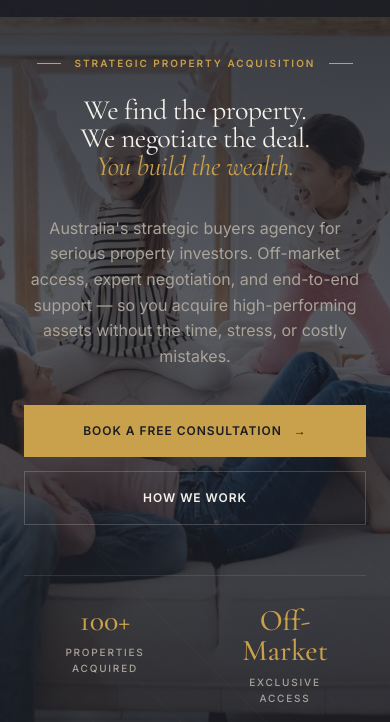
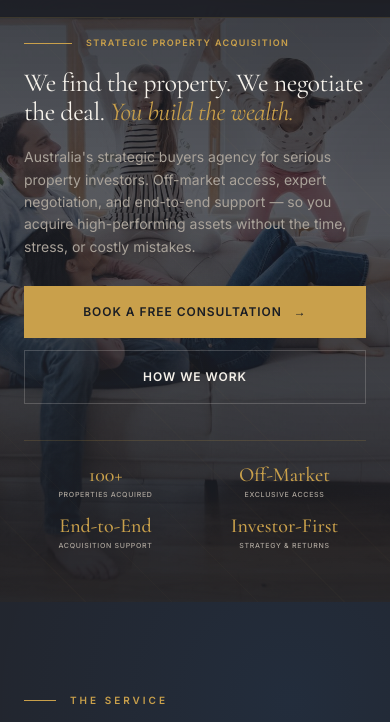
Before and after one commit to Nick64/buyers-agent, a plain HTML site: page index.html in a window 390 px wide. Shown: the part 75-797 px from the top of the page. Drawn offline with nearby package versions, Linux system fonts and the light colour scheme.

Commit message:
Add files via upload

```diff
--- a/index.html
+++ b/index.html
@@ -152,20 +152,20 @@ nav .container{display:flex;align-items:center;justify-content:space-between}
 }
 /* Dark overlay tuned for this bright family image */
 .hero::before{
-  content:'';position:absolute;inset:0;
+  content:'';position:absolute;inset:0;z-index:1;
   background:
     linear-gradient(180deg, rgba(26,29,36,0.88) 0%, rgba(26,29,36,0.72) 40%, rgba(26,29,36,0.92) 100%),
     radial-gradient(ellipse at 20% 80%, rgba(201,160,75,0.12), transparent 50%);
 }
 .hero::after{
-  content:'';position:absolute;inset:0;
+  content:'';position:absolute;inset:0;z-index:1;
   background-image:
     repeating-linear-gradient(45deg,
       transparent, transparent 60px,
       rgba(201,160,75,0.02) 60px, rgba(201,160,75,0.02) 61px);
   pointer-events:none;
 }
-.hero-content{position:relative;z-index:2;max-width:920px}
+.hero-content{position:relative;z-index:3;max-width:920px;text-align:center;margin:0 auto}
 .hero-eyebrow{
   display:inline-flex;align-items:center;gap:14px;
   font-size:11px;letter-spacing:0.3em;text-transform:uppercase;
@@ -198,7 +198,6 @@ h1.hero-title .accent{
   line-height:1.6;
   opacity:0;animation:fadeUp 1s .45s forwards;
 }
-.hero-content{text-align:center;margin:0 auto}
 .hero-ctas{
   display:flex;gap:20px;justify-content:center;flex-wrap:wrap;
   opacity:0;animation:fadeUp 1s .65s forwards;
@@ -235,7 +234,6 @@ h1.hero-title .accent{
   border-top:1px solid var(--line);
   opacity:0;animation:fadeUp 1s .85s forwards;
 }
-@media(max-width:768px){.hero-stats{grid-template-columns:repeat(2,1fr);gap:32px;margin-top:60px}}
 .hero-stat{text-align:center;padding:0 20px}
 .hero-stat-num{
   font-family:'Cormorant Garamond',serif;
@@ -577,17 +575,61 @@ body.modal-open{overflow:hidden}
 
 /* ================ MOBILE RESPONSIVE ================ */
 @media(max-width:768px){
-  /* Hero */
-  .hero{min-height:auto;padding:120px 0 60px}
-  h1.hero-title{font-size:clamp(32px, 9vw, 48px)}
-  .hero-sub{font-size:16px;margin-bottom:36px}
-  .hero-ctas{flex-direction:column;gap:14px}
-  .hero-ctas .btn{width:100%;justify-content:center;padding:16px 24px}
-  .hero-stats{grid-template-columns:repeat(2,1fr);gap:24px;margin-top:50px;padding-top:30px}
-  .hero-stat-num{font-size:36px}
-  .hero-stat-label{font-size:10px}
-  .hero-eyebrow{font-size:10px;margin-bottom:24px;letter-spacing:0.2em}
-  .hero-eyebrow::before,.hero-eyebrow::after{width:24px}
+  /* Hero - comprehensive fix */
+  .hero{
+    min-height:auto;
+    padding:100px 0 50px;
+    background-position:center center;
+  }
+  .hero .container{
+    padding:0 24px;
+  }
+  .hero-content{
+    max-width:100%;
+    padding:0;
+    text-align:left;
+  }
+  .hero-eyebrow{
+    font-size:9px;
+    margin-bottom:18px;
+    letter-spacing:0.15em;
+    justify-content:flex-start;
+  }
+  .hero-eyebrow::after{display:none}
+  h1.hero-title{
+    font-size:32px;
+    line-height:1.1;
+    margin-bottom:20px;
+  }
+  h1.hero-title br{display:none}
+  .hero-sub{
+    font-size:15px;
+    margin:0 0 28px;
+    line-height:1.6;
+    max-width:100%;
+    text-align:left;
+  }
+  .hero-ctas{
+    flex-direction:column;
+    gap:12px;
+    width:100%;
+    justify-content:flex-start;
+  }
+  .hero-ctas .btn{
+    width:100%;
+    justify-content:center;
+    padding:16px 20px;
+    font-size:12px;
+  }
+  .hero-stats{
+    grid-template-columns:1fr 1fr;
+    gap:16px;
+    margin-top:36px;
+    padding-top:24px;
+  }
+  .hero-stat{padding:0;text-align:center}
+  .hero-stat-num{font-size:24px;margin-bottom:4px}
+  .hero-stat-label{font-size:8px;letter-spacing:0.10em}
 
   /* Sections */
   section{padding:80px 0}
@@ -649,9 +691,10 @@ body.modal-open{overflow:hidden}
 }
 
 @media(max-width:420px){
-  h1.hero-title{font-size:28px}
-  .hero-stats{gap:18px}
-  .hero-stat-num{font-size:30px}
+  h1.hero-title{font-size:26px}
+  .hero-sub{font-size:14px}
+  .hero-stat-num{font-size:20px}
+  .hero-stat-label{font-size:7px}
   .intro-text p:first-of-type::first-letter{font-size:52px}
   .why-num{font-size:40px}
   .promise-card .num{font-size:44px}
```
